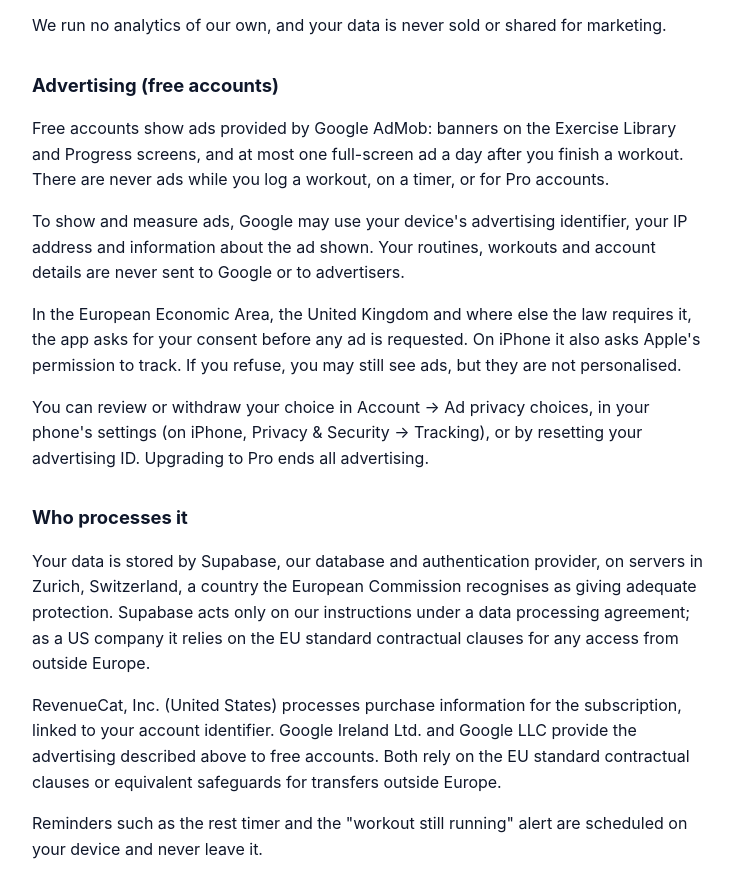
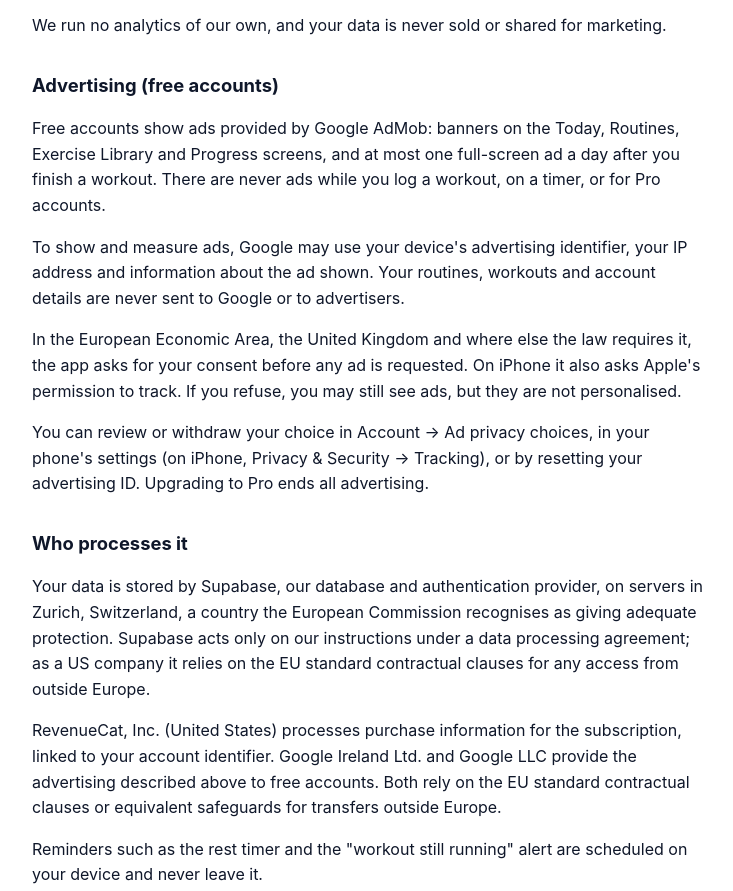
Before and after one commit to Jjarley/charbonnance-legal, a plain HTML site: page index.html in a window 1280 px wide. Shown: the part 976-1867 px from the top of the page, without its empty margins (272-1005 px from the left). Drawn offline with Linux system fonts and the light colour scheme.

Commit message:
Ads on Today and Routines screens too
Co-Authored-By: Claude Sonnet 5.5 <noreply@anthropic.com>

```diff
--- a/index.html
+++ b/index.html
@@ -32,7 +32,7 @@
   <p>Free accounts show advertising (see below). The legal basis for personalised advertising is your consent (GDPR article 6(1)(a)), which you can withdraw at any time.</p>
   <p>We run no analytics of our own, and your data is never sold or shared for marketing.</p>
   <h2>Advertising (free accounts)</h2>
-  <p>Free accounts show ads provided by Google AdMob: banners on the Exercise Library and Progress screens, and at most one full-screen ad a day after you finish a workout. There are never ads while you log a workout, on a timer, or for Pro accounts.</p>
+  <p>Free accounts show ads provided by Google AdMob: banners on the Today, Routines, Exercise Library and Progress screens, and at most one full-screen ad a day after you finish a workout. There are never ads while you log a workout, on a timer, or for Pro accounts.</p>
   <p>To show and measure ads, Google may use your device's advertising identifier, your IP address and information about the ad shown. Your routines, workouts and account details are never sent to Google or to advertisers.</p>
   <p>In the European Economic Area, the United Kingdom and where else the law requires it, the app asks for your consent before any ad is requested. On iPhone it also asks Apple's permission to track. If you refuse, you may still see ads, but they are not personalised.</p>
   <p>You can review or withdraw your choice in Account → Ad privacy choices, in your phone's settings (on iPhone, Privacy &amp; Security → Tracking), or by resetting your advertising ID. Upgrading to Pro ends all advertising.</p>
```
